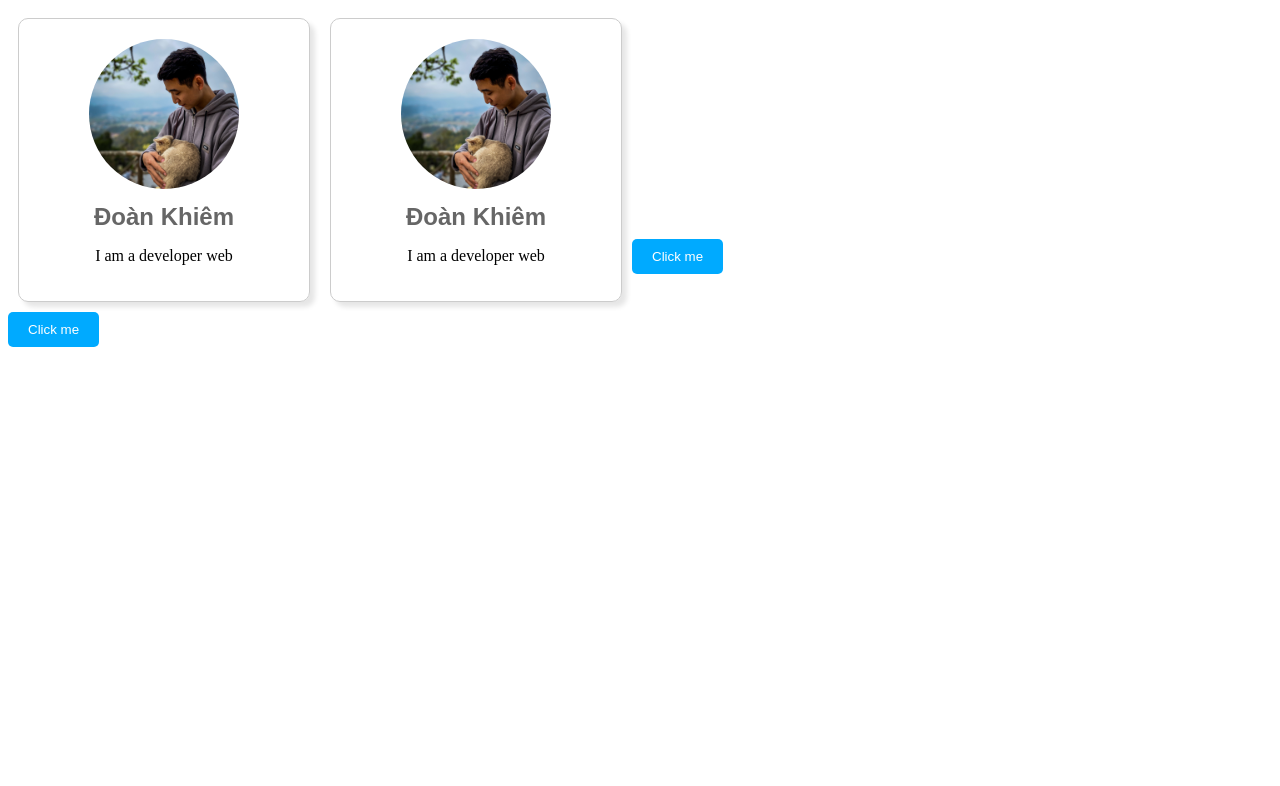
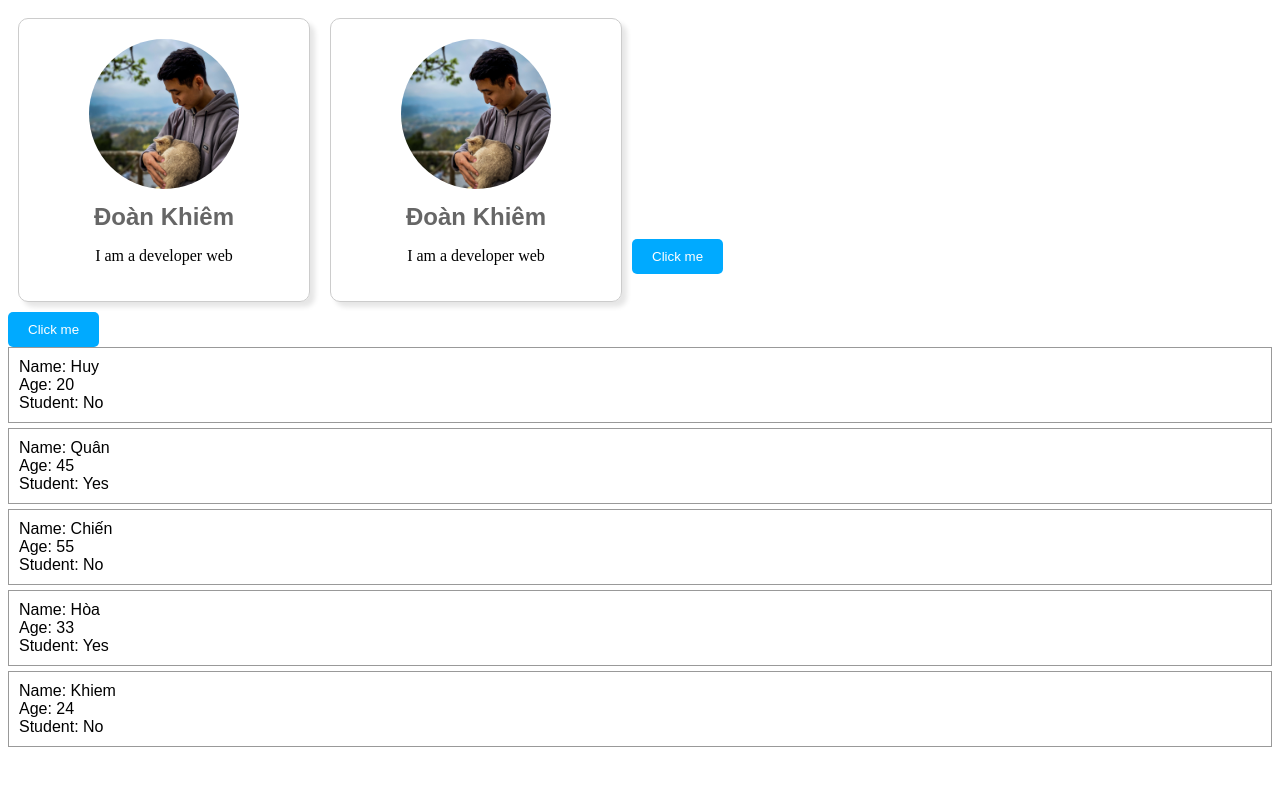
Before and after one commit to DoanKhiem/React-Full-Course, a React (Vite) app: page / in a window 1280 px wide. Shown: the top 786 px of the page. Built offline with nearby package versions, Linux system fonts and the light colour scheme.

Commit message:
props component

```diff
--- a/src/App.jsx
+++ b/src/App.jsx
@@ -3,6 +3,7 @@
 // import Food from "./Food"
 import Card from "./components/Card"
 import Button from "./components/Button"
+import Student from "./components/Student"
 function App() {
   return (
     <>
@@ -12,6 +13,13 @@ function App() {
       <Card />
       <Card />
       <Button />
+      <div>
+        <Student name="Huy" age={20} isStudent={false} />
+        <Student name="Quân" age={45} isStudent={true} />
+        <Student name="Chiến" age={55} isStudent={false} />
+        <Student name="Hòa" age={33} isStudent={true} />
+        <Student />
+      </div>
     </>
 
   )
--- /dev/null
+++ b/src/components/Student.jsx
@@ -0,0 +1,23 @@
+import PropTypes from 'prop-types';
+
+function Student(props) {
+    return(
+        <div className="student">
+            <p>Name: {props.name}</p>
+            <p>Age: {props.age}</p>
+            <p>Student: {props.isStudent ? 'Yes' : 'No'}</p>
+        </div>
+    )
+}
+Student.propTypes = {
+    name: PropTypes.string,
+    age: PropTypes.number,
+    isStudent: PropTypes.bool,
+}
+Student.defaultProps = {
+    name: 'Khiem',
+    age: 24,
+    isStudent: false,
+}
+
+export default Student;
--- a/src/index.css
+++ b/src/index.css
@@ -23,3 +23,13 @@
   font-family: Arial, Helvetica, sans-serif;
   color: hsl(0, 0%, 40%);
 }
+.student {
+  font-family: Arial, Helvetica, sans-serif;
+  font-size: 1em;
+  padding: 10px;
+  margin-bottom: 5px;
+  border: 1px solid hsl(0, 0%, 50%, 0.8);
+}
+.student p {
+  margin: 0;
+}
```
